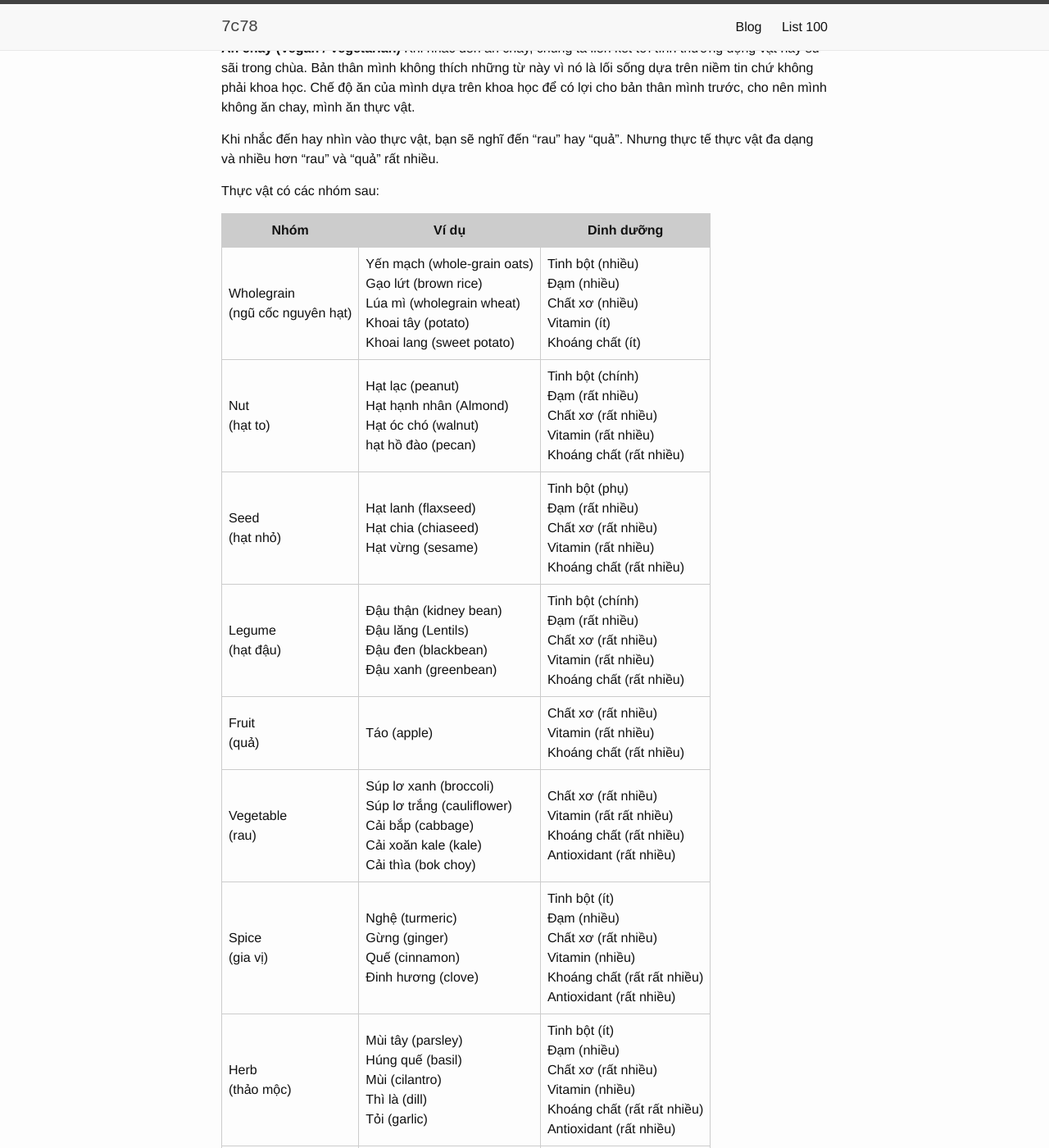
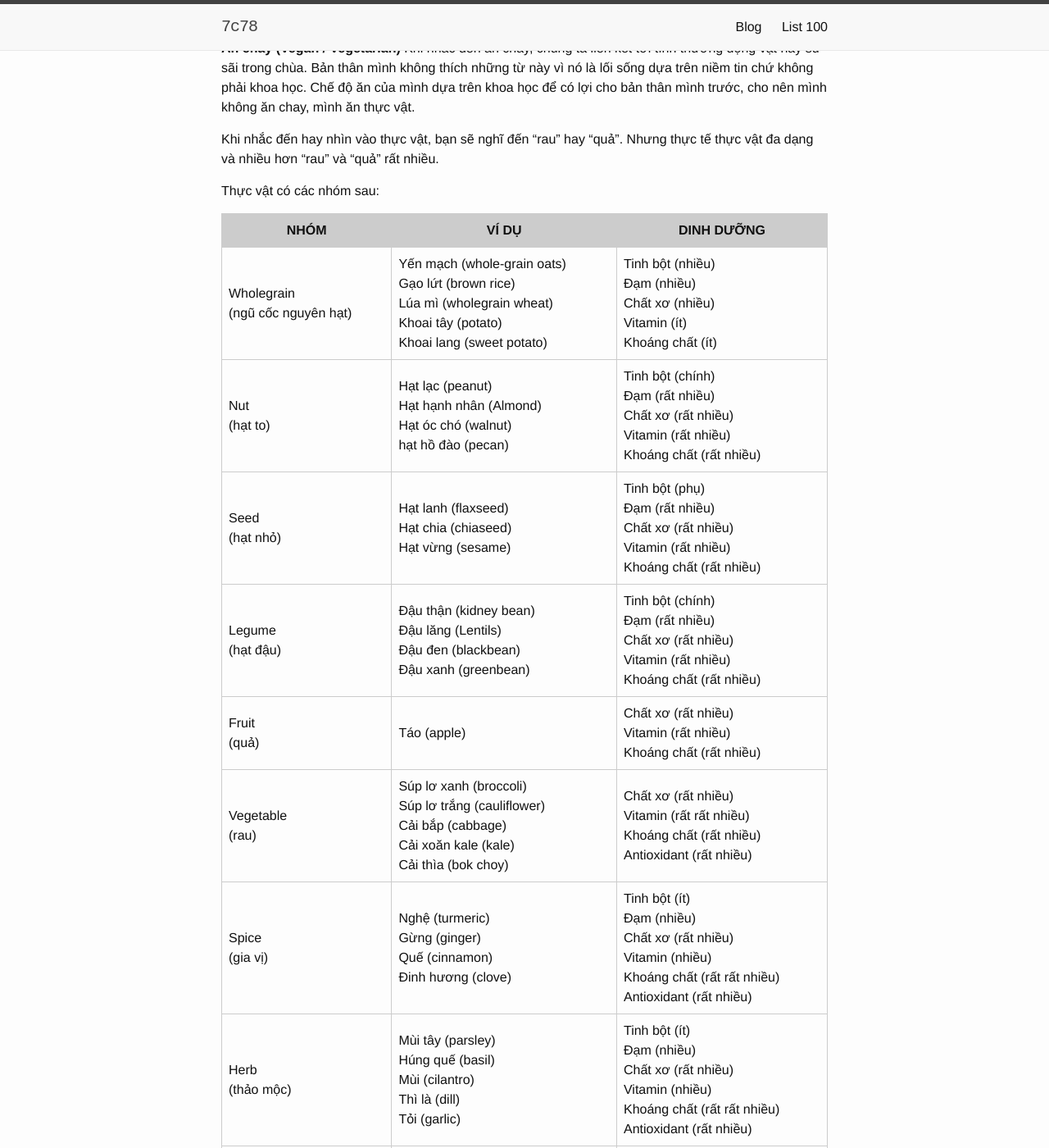
Before and after one commit to 7c78/7c78.github.io, a Jekyll site: the page built from _posts/2019-11-22-health.markdown, in a window 1280 px wide and 1400 px high, scrolled down 1461 px. Shown: the whole window at 82% size. Built offline with Jekyll 4.4.1, drawn with Linux system fonts in a browser that asks for light colours; our own code applies the rules of GitHub Pages for plain Markdown files.

Commit message:
test space

```diff
--- a/_sass/_base.scss
+++ b/_sass/_base.scss
@@ -285,11 +285,13 @@ strong {
 }
 
 table {
+  width: 100%;
   border-collapse: collapse;
 }
 
 th {
   background: #ccc;
+  text-transform: uppercase;
 }
 
 th, td {
```
